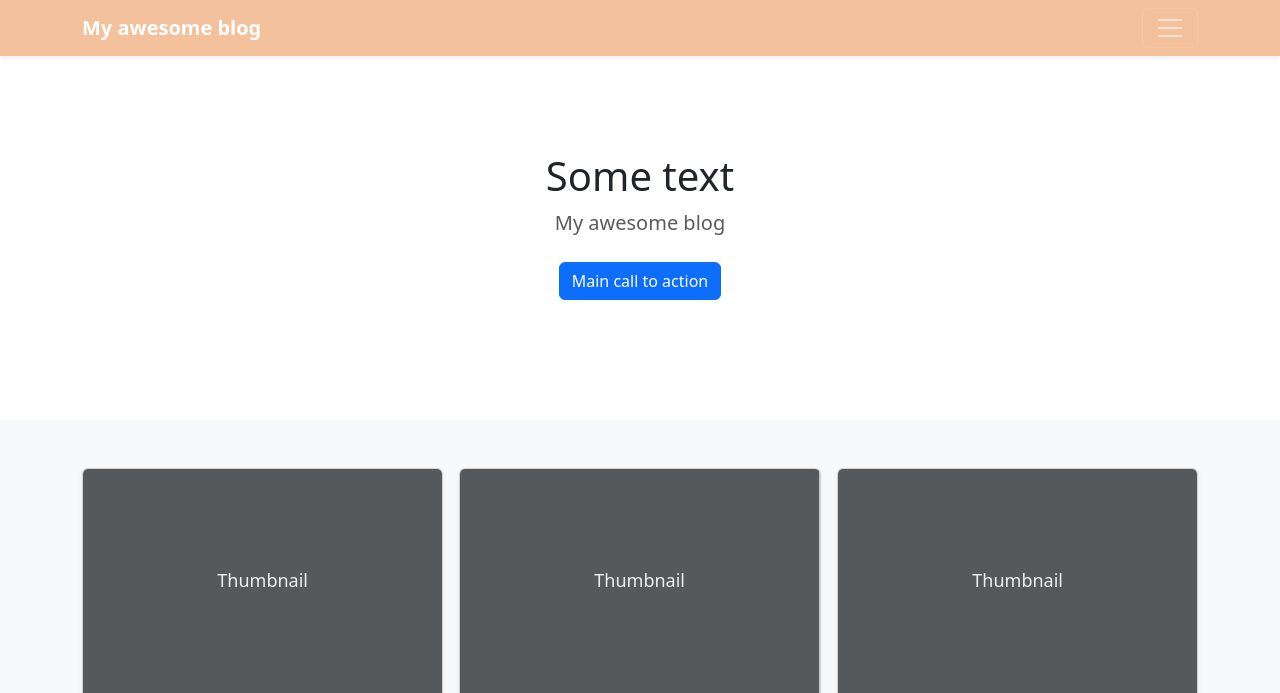
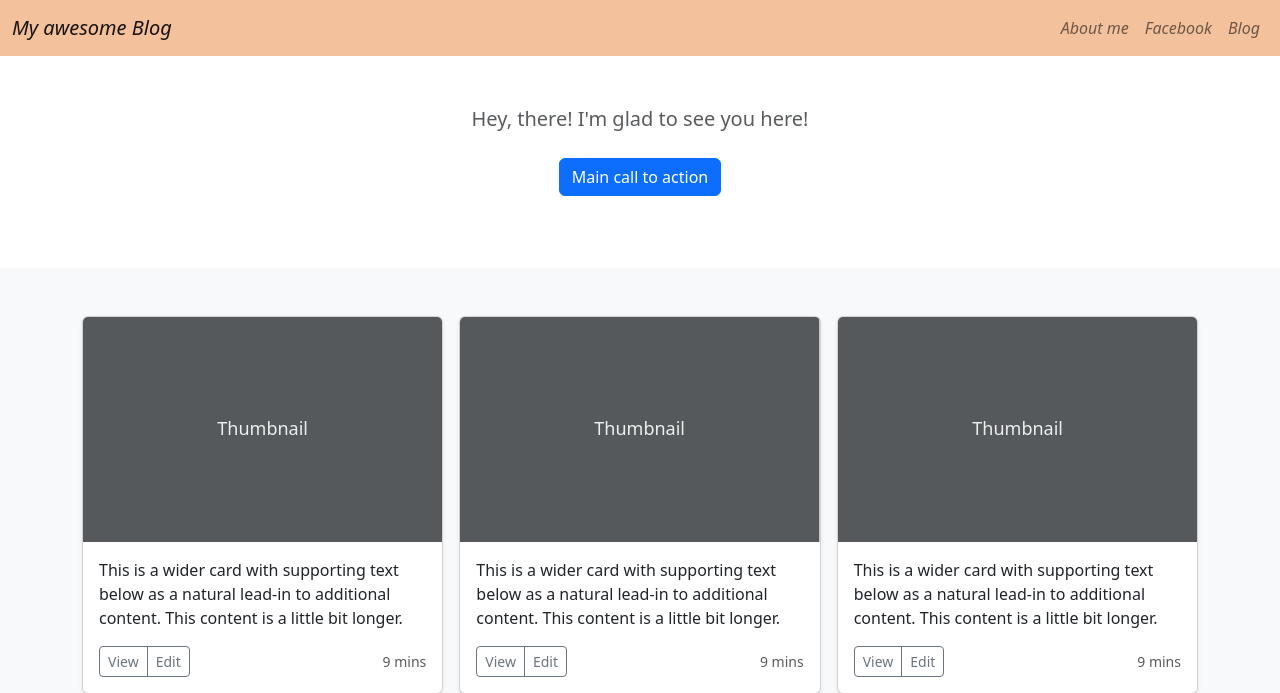
Before and after one commit to AlexBulavin/myawsomeblog3-proj, a Django app: template event/templates/events/home.html in a window 1280 px wide. Shown: the top 693 px of the page. Run offline with Django 3.2, Linux system fonts and the light colour scheme; the template is opened without the code that fills it, so the values that code supplies are empty; some libraries are stand-ins or nearby versions.

Commit message:
Add nav bar and top part styles

```diff
--- a/event/templates/events/home.html
+++ b/event/templates/events/home.html
@@ -44,50 +44,62 @@
 
 </head>
 <body>
-
-<header>
-    <div class="collapse" style="background-color: #FFCCA7" id="navbarHeader">
-        <div class="container" style="background-color: #FFCCA7" >
-            <div class="row">
-                <div class="col-sm-8 col-md-7 py-4">
-                    <h4 class="text-white">About</h4>
-                    <p class="text-muted">My awesome blog</p>
-                </div>
-                <div class="col-sm-4 offset-md-1 py-4">
-                    <h4 class="text-white">Contact</h4>
-                    <ul class="list-unstyled">
-                        <li><a href="#" class="text-white">Follow on Twitter</a></li>
-                        <li><a href="#" class="text-white">Like on Facebook</a></li>
-                        <li><a href="#" class="text-white">Email me</a></li>
-                    </ul>
-                </div>
+<nav class="navbar navbar-expand-md navbar-light sticky-top" style="background-color: #F3C19C; font-style: italic">
+    <div class="container-fluid">
+        <a class="navbar-brand" href="#">My awesome Blog</a>
+        <button class="navbar-toggler" type="button" data-bs-toggle="collapse" data-bs-target="#navbarNavAltMarkup" aria-controls="navbarNavAltMarkup" aria-expanded="false" aria-label="Toggle navigation">
+            <span class="navbar-toggler-icon"></span>
+        </button>
+        <div class="collapse navbar-collapse" id="navbarNavAltMarkup">
+            <div class="navbar-nav ms-md-auto">
+                <a class="nav-link" aria-current="page" href="#">About me</a>
+                <a class="nav-link" href="#">Facebook</a>
+                <a class="nav-link" href="#">Blog</a>
+<!--                <a class="nav-link disabled" href="#" tabindex="-1" aria-disabled="true">Disabled</a>-->
             </div>
         </div>
     </div>
-    <div class="navbar navbar-dark shadow-sm" style="background-color: #F3C19C" >
+</nav>
+<!--<header>-->
+<!--    <div class="collapse" style="background-color: #FFCCA7" id="navbarHeader">-->
+<!--        <div class="container" style="background-color: #FFCCA7" >-->
+<!--            <div class="row">-->
+<!--                <div class="col-sm-8 col-md-7 py-4">-->
+<!--                    <h4 class="text-white">About</h4>-->
+<!--                    <p class="text-muted">My awesome blog</p>-->
+<!--                </div>-->
+<!--                <div class="col-sm-4 offset-md-1 py-4">-->
+<!--                    <h4 class="text-white">Contact</h4>-->
+<!--                    <ul class="list-unstyled">-->
+<!--                        <li><a href="#" class="text-white">Follow on Twitter</a></li>-->
+<!--                        <li><a href="#" class="text-white">Like on Facebook</a></li>-->
+<!--                        <li><a href="#" class="text-white">Email me</a></li>-->
+<!--                    </ul>-->
+<!--                </div>-->
+<!--            </div>-->
+<!--        </div>-->
+<!--    </div>-->
+<!--    <div class="navbar navbar-dark shadow-sm" style="background-color: #F3C19C" >-->
+<!--        <div class="container">-->
+<!--            <a href="#" class="navbar-brand d-flex align-items-center">-->
+<!--&lt;!&ndash;                <svg xmlns="http://www.w3.org/2000/svg" width="20" height="20" fill="none" stroke="currentColor" stroke-linecap="round" stroke-linejoin="round" stroke-width="2" aria-hidden="true" class="me-2" viewBox="0 0 24 24"><path d="M23 19a2 2 0 0 1-2 2H3a2 2 0 0 1-2-2V8a2 2 0 0 1 2-2h4l2-3h6l2 3h4a2 2 0 0 1 2 2z"/><circle cx="12" cy="13" r="4"/></svg>&ndash;&gt;-->
+<!--                <strong>My awesome blog</strong>-->
+<!--            </a>-->
+<!--            <button class="navbar-toggler" type="button" data-bs-toggle="collapse" data-bs-target="#navbarHeader" aria-controls="navbarHeader" aria-expanded="false" aria-label="Toggle navigation">-->
+<!--                <span class="navbar-toggler-icon"></span>-->
+<!--            </button>-->
+<!--        </div>-->
+<!--    </div>-->
+<!--</header>-->
+
+<main role="main">
+
+    <section class="py-5 jumbotron text-center">
         <div class="container">
-            <a href="#" class="navbar-brand d-flex align-items-center">
-<!--                <svg xmlns="http://www.w3.org/2000/svg" width="20" height="20" fill="none" stroke="currentColor" stroke-linecap="round" stroke-linejoin="round" stroke-width="2" aria-hidden="true" class="me-2" viewBox="0 0 24 24"><path d="M23 19a2 2 0 0 1-2 2H3a2 2 0 0 1-2-2V8a2 2 0 0 1 2-2h4l2-3h6l2 3h4a2 2 0 0 1 2 2z"/><circle cx="12" cy="13" r="4"/></svg>-->
-                <strong>My awesome blog</strong>
-            </a>
-            <button class="navbar-toggler" type="button" data-bs-toggle="collapse" data-bs-target="#navbarHeader" aria-controls="navbarHeader" aria-expanded="false" aria-label="Toggle navigation">
-                <span class="navbar-toggler-icon"></span>
-            </button>
-        </div>
-    </div>
-</header>
-
-<main>
-
-    <section class="py-5 text-center container">
-        <div class="row py-lg-5">
-            <div class="col-lg-6 col-md-8 mx-auto">
-                <h1 class="fw-light">Some text</h1>
-                <p class="lead text-muted">My awesome blog</p>
+                <p class="lead text-muted">Hey, there! I'm glad to see you here!</p>
                 <p>
                     <a href="#" class="btn btn-primary my-2">Main call to action</a>
                 </p>
-            </div>
         </div>
     </section>
 
```
